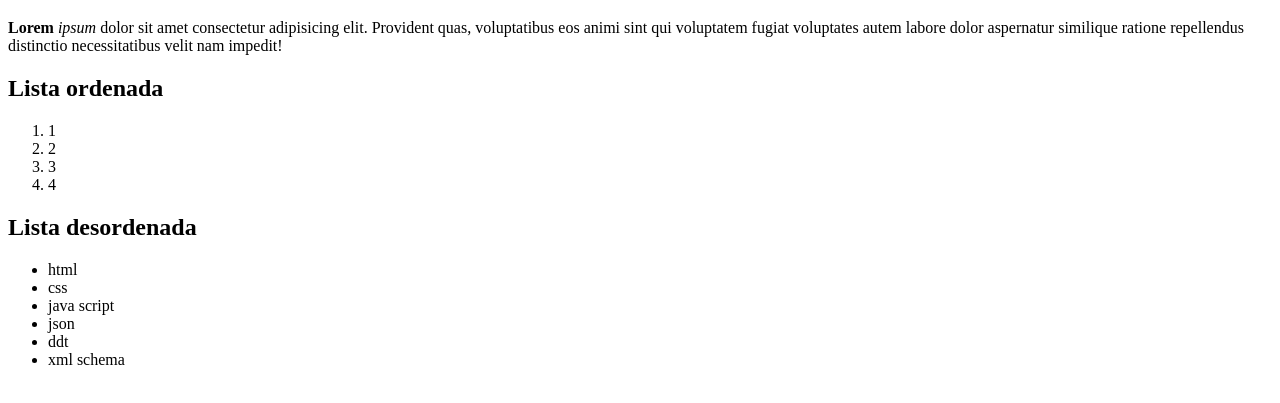
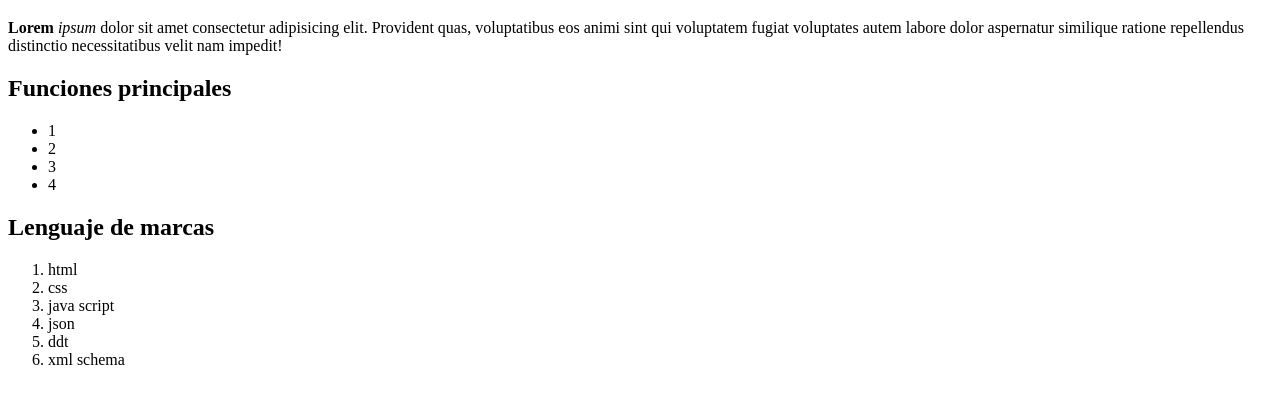
Before and after one commit to ManuelNietoIESbelen/LLMM-ManuelNieto, a plain HTML site: page HTML/EJ1/EJ1.html in a window 1280 px wide. Shown: the part 61-464 px from the top of the page. Drawn offline with Linux system fonts and the light colour scheme.

Commit message:
Update EJ1.html

```diff
--- a/HTML/EJ1/EJ1.html
+++ b/HTML/EJ1/EJ1.html
@@ -9,22 +9,22 @@
     <h1>Hola mundo</h1>
     <p><b>Lorem</b> <i>ipsum </i>dolor sit amet consectetur adipisicing elit. Provident quas, voluptatibus eos animi sint qui voluptatem fugiat voluptates autem labore dolor aspernatur similique ratione repellendus distinctio necessitatibus velit nam impedit!</p>
 
-    <h2>Lista ordenada</h2>
-    <ol>
+    <h2>Funciones principales</h2>
+    <ul>
         <li>1</li>
         <li>2</li>
         <li>3</li>
         <li>4</li>
-    </ol>
-    <h2>Lista desordenada</h2>
-    <ul>
+    </ul>
+    <h2>Lenguaje de marcas</h2>
+    <ol>
         <li>html</li>
         <li>css</li>
         <li>java script</li>
         <li>json</li>
         <li>ddt</li>
         <li>xml schema</li>
-    </ul>
+    </ol>
 </body>
 
 </html>
```
